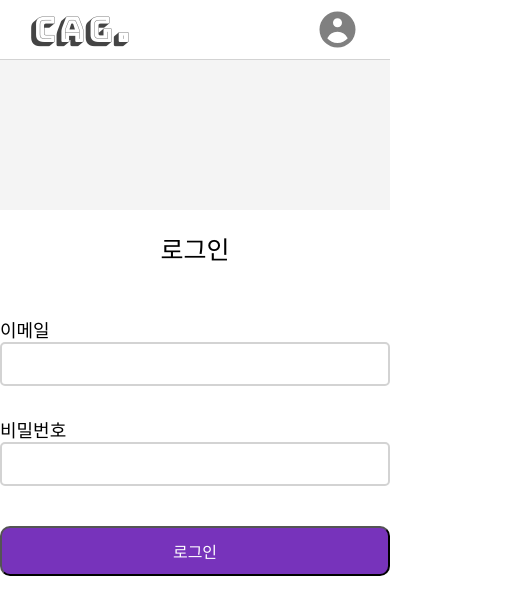
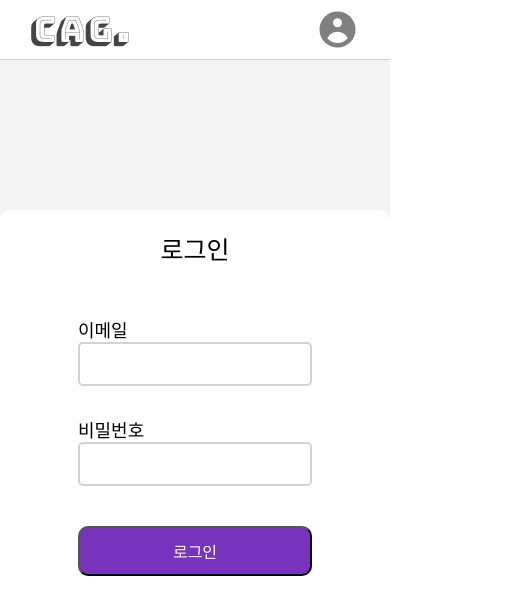
Before and after one commit to JEONGHWANMIN/CollectAllGames, a React (Create React App) app in the folder client/: page /login in a window 390 px wide. Shown: the top 614 px of the page, 520 px wide, since content can reach past the window. Built offline with nearby package versions, Linux system fonts and the light colour scheme.

Commit message:
Feat : add mobile layout

```diff
--- a/client/src/components/Layout/Layout.tsx
+++ b/client/src/components/Layout/Layout.tsx
@@ -19,6 +19,7 @@ export default Layout;
 const Container = styled.div`
   background-color: #f4f4f4;
   min-height: 100vh;
+  width: 100%;
   display: flex;
   flex-direction: column;
   align-items: center;
@@ -28,5 +29,9 @@ const Body = styled.div`
   display: flex;
   flex-direction: column;
   align-items: center;
-  width: 650px;
+  width: 600px;
+
+  @media (max-width: 600px) {
+    width: 100%;
+  }
 `;
```
